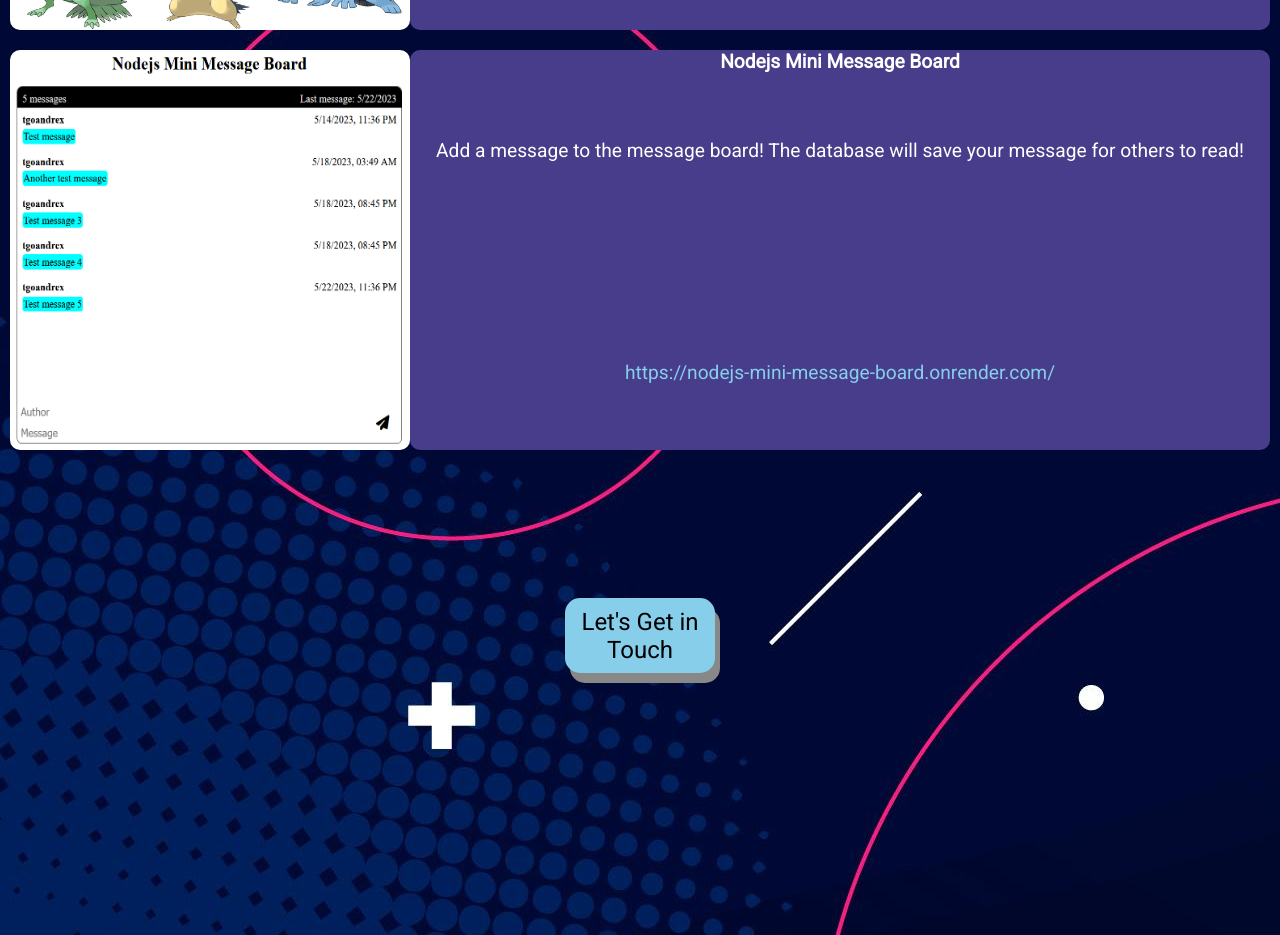
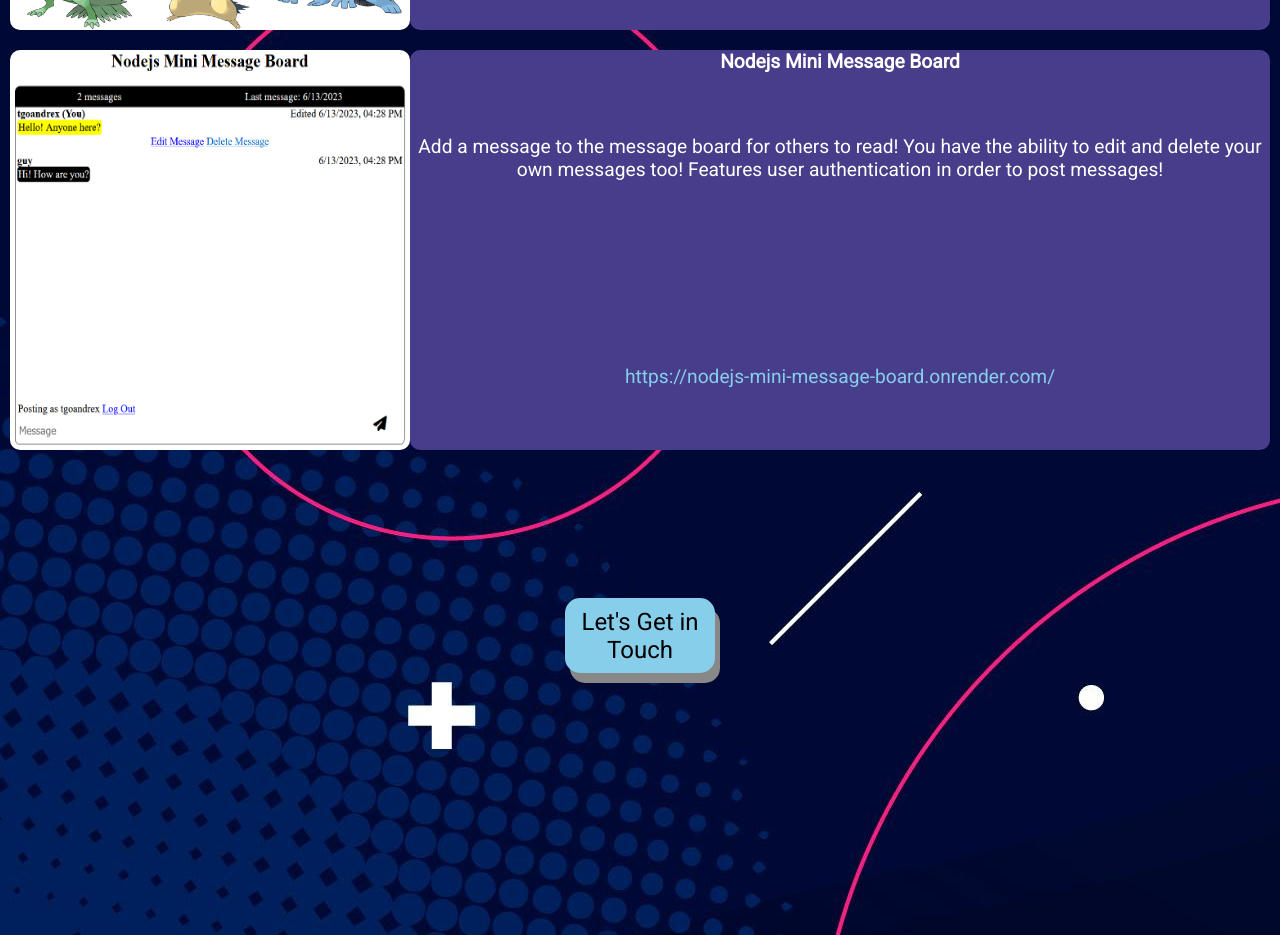
Before and after one commit to tgoandrex/tgoandrex.github.io, a React (Create React App) app: page / in a window 1280 px wide. Shown: the part 3060-3995 px from the top of the page. Built offline with nearby package versions, Linux system fonts and the light colour scheme.

Commit message:
Update nodejs mini message board image and description

```diff
--- a/src/components/projects/Projects.js
+++ b/src/components/projects/Projects.js
@@ -14,7 +14,7 @@ function Projects() {
         description: `Choose and remember which Pokemon you chose to get the high score! Three levels of difficulty for a maximum of nine Pokemon! (I claim no legal ownership to 'Pokemon'. This application was strictly made for educational purposes only.)`,
         link: 'https://idyllic-cranachan-473ef6.netlify.app/', src: memory},
         {title: 'Nodejs Mini Message Board',
-        description: `Add a message to the message board! The database will save your message for others to read!`,
+        description: `Add a message to the message board for others to read! You have the ability to edit and delete your own messages too! Features user authentication in order to post messages!`,
         link: 'https://nodejs-mini-message-board.onrender.com/', src: messageBoard},
     ]
 
```
Also changed, not shown: src/images/mini-message-board.PNG.
